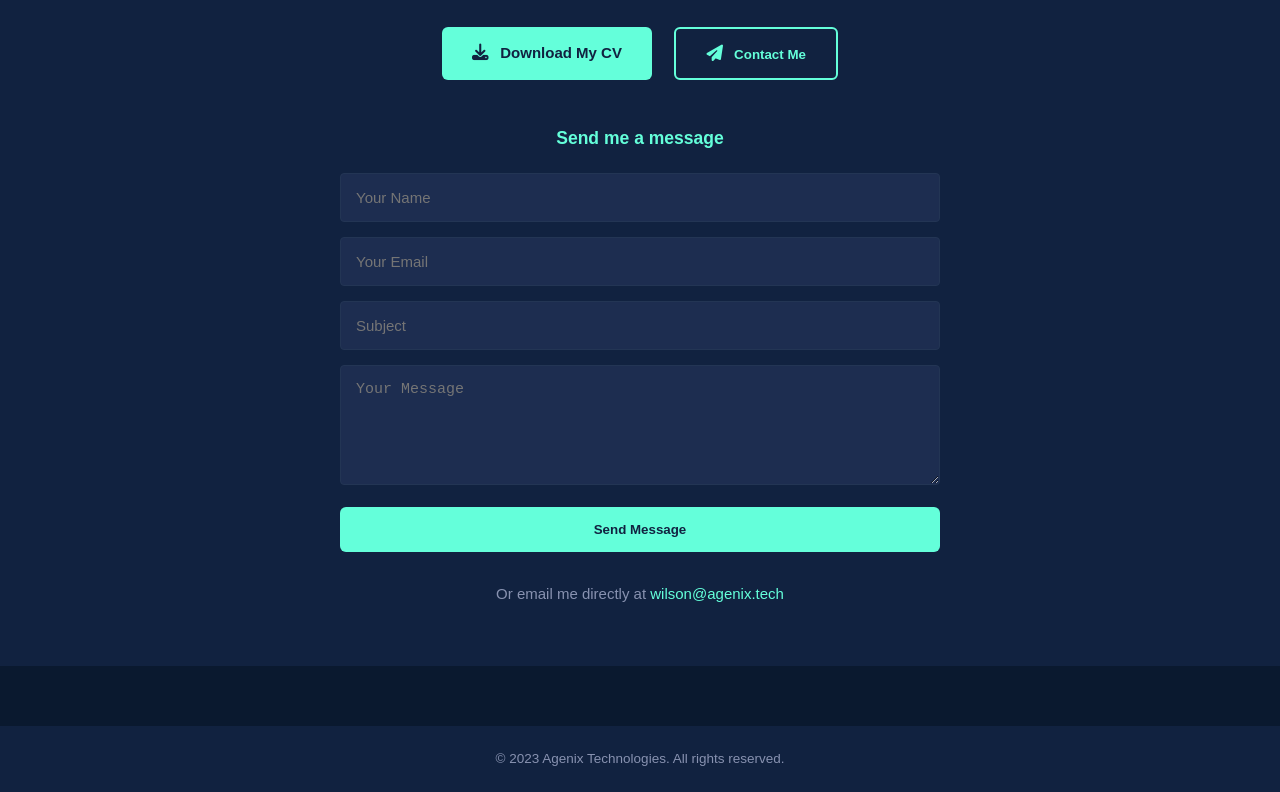
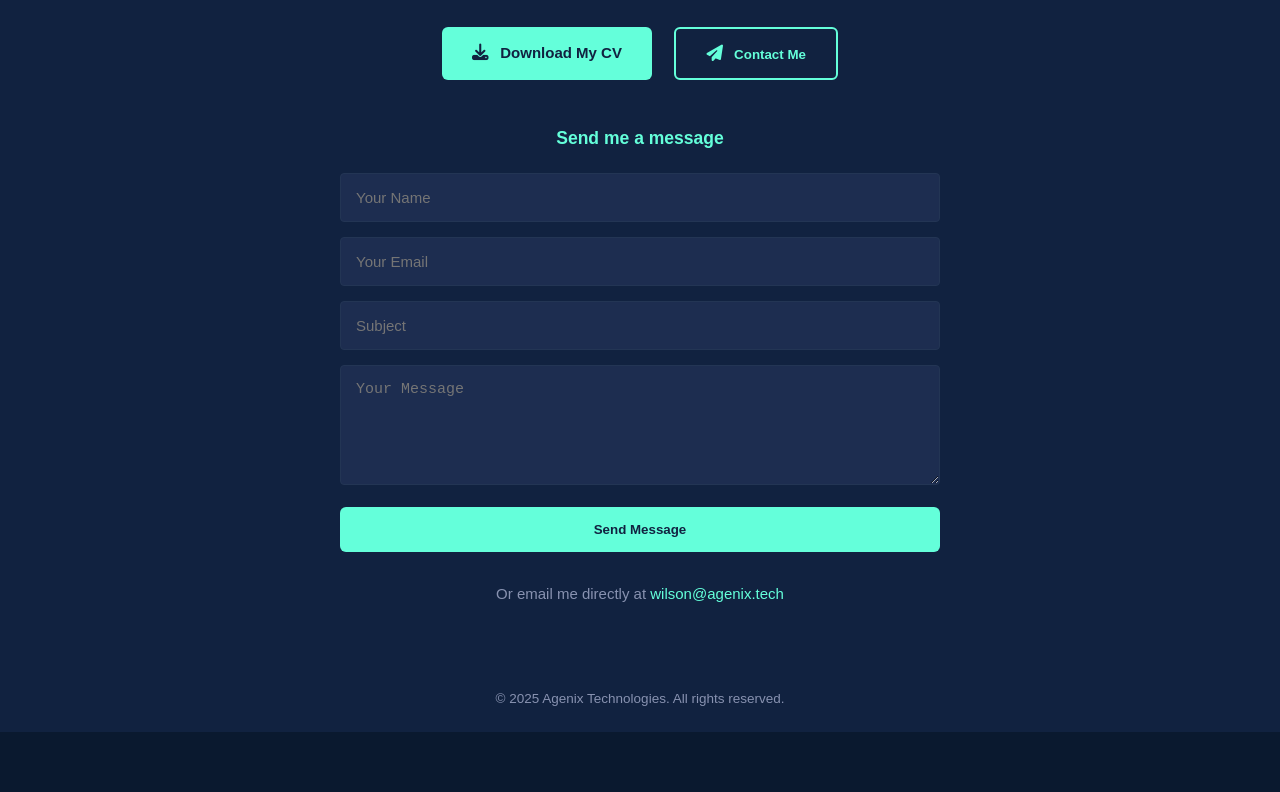
Before and after one commit to wilson69-root/Personal-portfolio, a plain HTML site: page index.html in a window 1280 px wide. Shown: the part 1905-2697 px from the top of the page. After the commit the page ends 2637 px from the top, so only its background shows below. Drawn offline with Linux system fonts and the light colour scheme.

Commit message:
removed the black belt margin

```diff
--- a/css/styles.css
+++ b/css/styles.css
@@ -506,7 +506,6 @@ p {
     background-color: #112240;
     padding: 1.5rem;
     text-align: center;
-    margin-top: 4rem;
 }
 
 .site-footer p {
--- a/index.html
+++ b/index.html
@@ -181,7 +181,7 @@
     </main>
 
     <footer class="site-footer">
-        <p>© 2023 Agenix Technologies. All rights reserved.</p>
+        <p>© 2025 Agenix Technologies. All rights reserved.</p>
     </footer>
 
     <script src="./js/main.js"></script>
```
